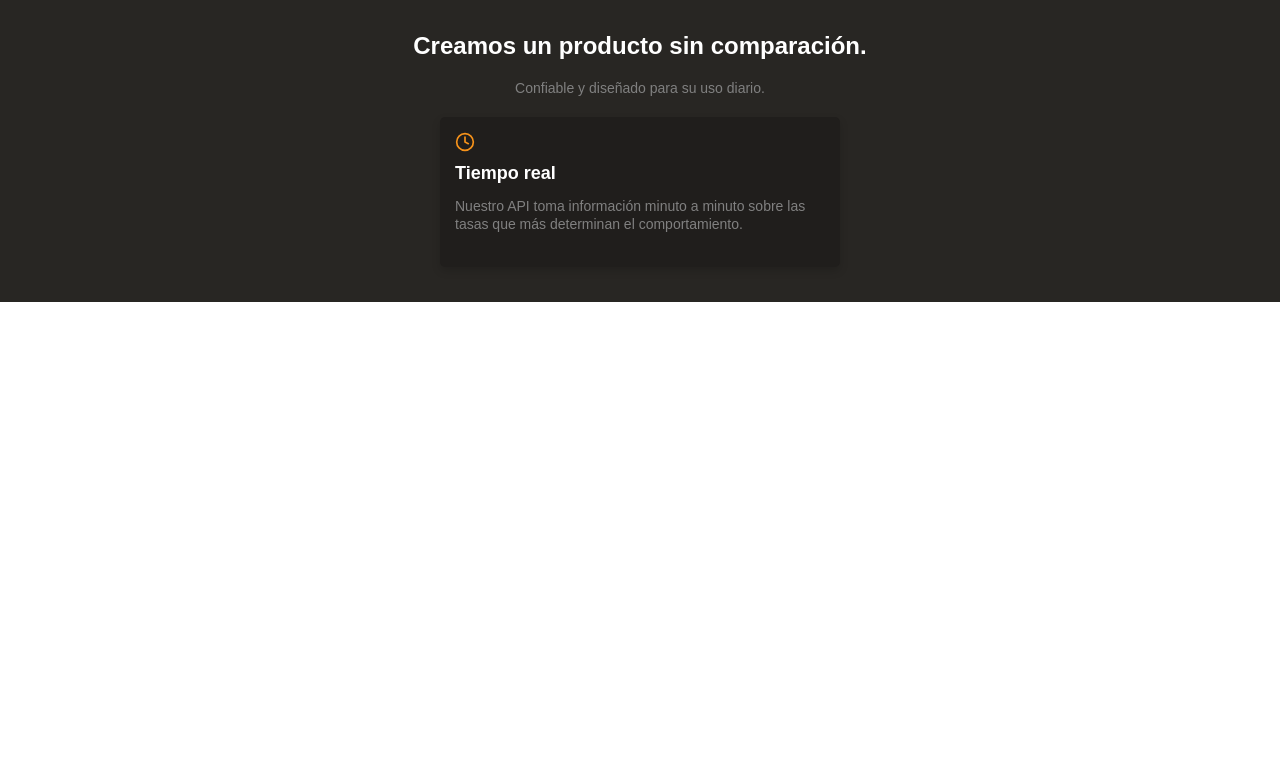
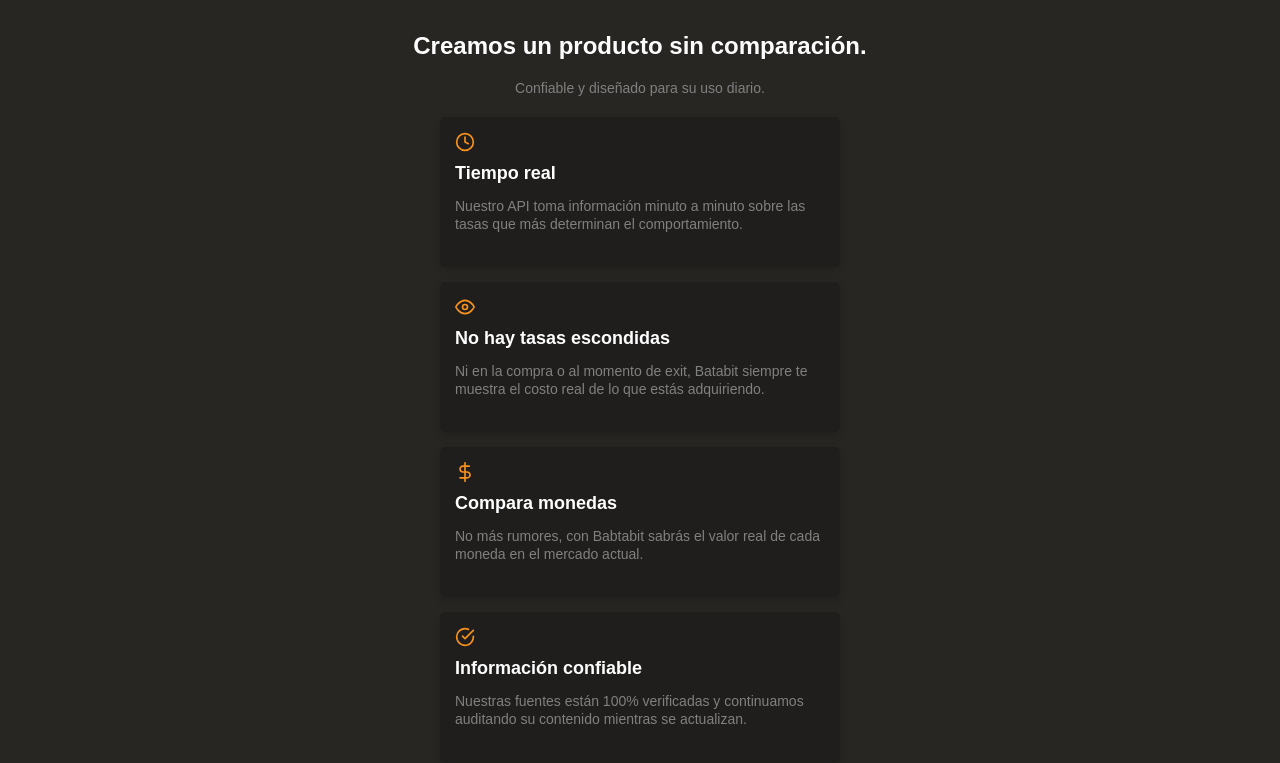
Before and after one commit to efrainlav/Responsive_Design, a plain HTML site: page index.html in a window 1280 px wide. Shown: the part 1576-2339 px from the top of the page. Before the commit the page ends 1878 px from the top, so only its background shows below. Drawn offline with Linux system fonts and the light colour scheme.

Commit message:
Section 3 finish

```diff
--- a/css/style.css
+++ b/css/style.css
@@ -363,6 +363,39 @@ main {
     background-repeat: no-repeat;
 }
 
+.product-detail--card .eye{
+    display: inline-block;
+    width: 20px;
+    height: 20px;
+    margin-bottom: 10px;
+    background-image: url("../assets/icons/eye.svg");
+    background-size: cover;
+    background-position: center;
+    background-repeat: no-repeat;
+}
+
+.product-detail--card .money{
+    display: inline-block;
+    width: 20px;
+    height: 20px;
+    margin-bottom: 10px;
+    background-image: url("../assets/icons/dollar-sign.svg");
+    background-size: cover;
+    background-position: center;
+    background-repeat: no-repeat;
+}
+
+.product-detail--card .check{
+    display: inline-block;
+    width: 20px;
+    height: 20px;
+    margin-bottom: 10px;
+    background-image: url("../assets/icons/check-circle.svg");
+    background-size: cover;
+    background-position: center;
+    background-repeat: no-repeat;
+}
+
 .product-detail--card .product--card-title{
     margin-bottom: 15px;
     font-size: 1.8rem;
--- a/index.html
+++ b/index.html
@@ -128,6 +128,28 @@
               más determinan el comportamiento.
             </p>
           </article>
+          <article class="product-detail--card">
+            <span class="eye"></span>
+            <p class="product--card-title">No hay tasas escondidas</p>
+            <p class="product--card-body">
+              Ni en la compra o al momento de exit, Batabit siempre te muestra el costo real de lo que estás adquiriendo.
+            </p>
+          </article>
+          <article class="product-detail--card">
+            <span class="money"></span>
+            <p class="product--card-title">Compara monedas</p>
+            <p class="product--card-body">
+              No más rumores, con Babtabit sabrás el valor real de cada moneda en el mercado actual.
+            </p>
+          </article>
+          <article class="product-detail--card">
+            <span class="check"></span>
+            <p class="product--card-title">Información confiable</p>
+            <p class="product--card-body">
+              Nuestras fuentes están 100% verificadas y continuamos auditando su contenido mientras se actualizan.
+            </p>
+          </article>
+
         </section>
       </section>
 
```
